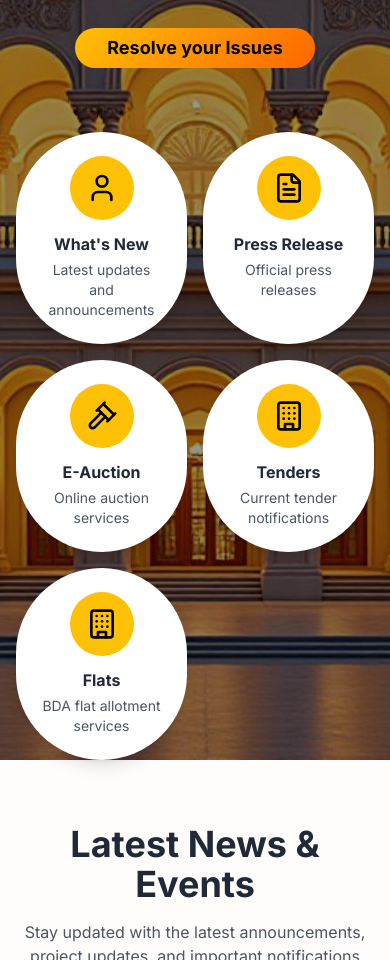
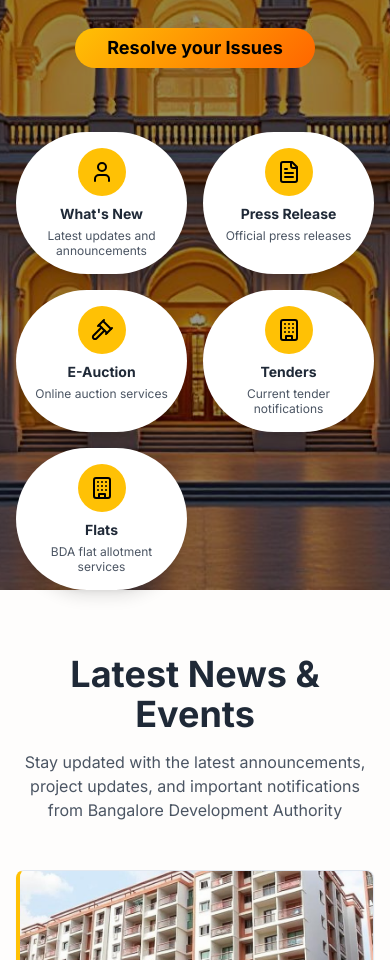
Before and after one commit to abhalbennyy-lab/bengaluru-vikas-portal, a React (Vite) app: page / in a window 390 px wide. Shown: the part 920-1880 px from the top of the page. Built offline with nearby package versions, Linux system fonts and the light colour scheme; the HTML template or start-up script is replaced by a standard one.

Commit message:
Make website responsive

```diff
--- a/src/components/HeroSection.tsx
+++ b/src/components/HeroSection.tsx
@@ -54,16 +54,16 @@ const HeroSection = () => {
         </div>
 
         {/* Quick Services */}
-        <div className="mt-16 grid grid-cols-2 md:grid-cols-5 gap-4">
+        <div className="mt-16 grid grid-cols-2 md:grid-cols-3 lg:grid-cols-5 gap-4">
           {quickServices.map((service, index) => {
             const IconComponent = service.icon;
             return (
-              <div key={index} className="bg-white rounded-full p-6 text-center shadow-lg hover:shadow-xl transition-shadow cursor-pointer">
-                <div className="bg-primary rounded-full w-16 h-16 flex items-center justify-center mx-auto mb-3">
-                  <IconComponent className="h-8 w-8 text-black" />
+              <div key={index} className="bg-white rounded-full p-4 md:p-6 text-center shadow-lg hover:shadow-xl transition-shadow cursor-pointer">
+                <div className="bg-primary rounded-full w-12 h-12 md:w-16 md:h-16 flex items-center justify-center mx-auto mb-2 md:mb-3">
+                  <IconComponent className="h-6 w-6 md:h-8 md:w-8 text-black" />
                 </div>
-                <h3 className="font-bold text-gray-800 mb-1">{service.title}</h3>
-                <p className="text-sm text-gray-600">{service.description}</p>
+                <h3 className="font-bold text-gray-800 mb-1 text-sm md:text-base">{service.title}</h3>
+                <p className="text-xs md:text-sm text-gray-600 leading-tight">{service.description}</p>
               </div>
             );
           })}
```
